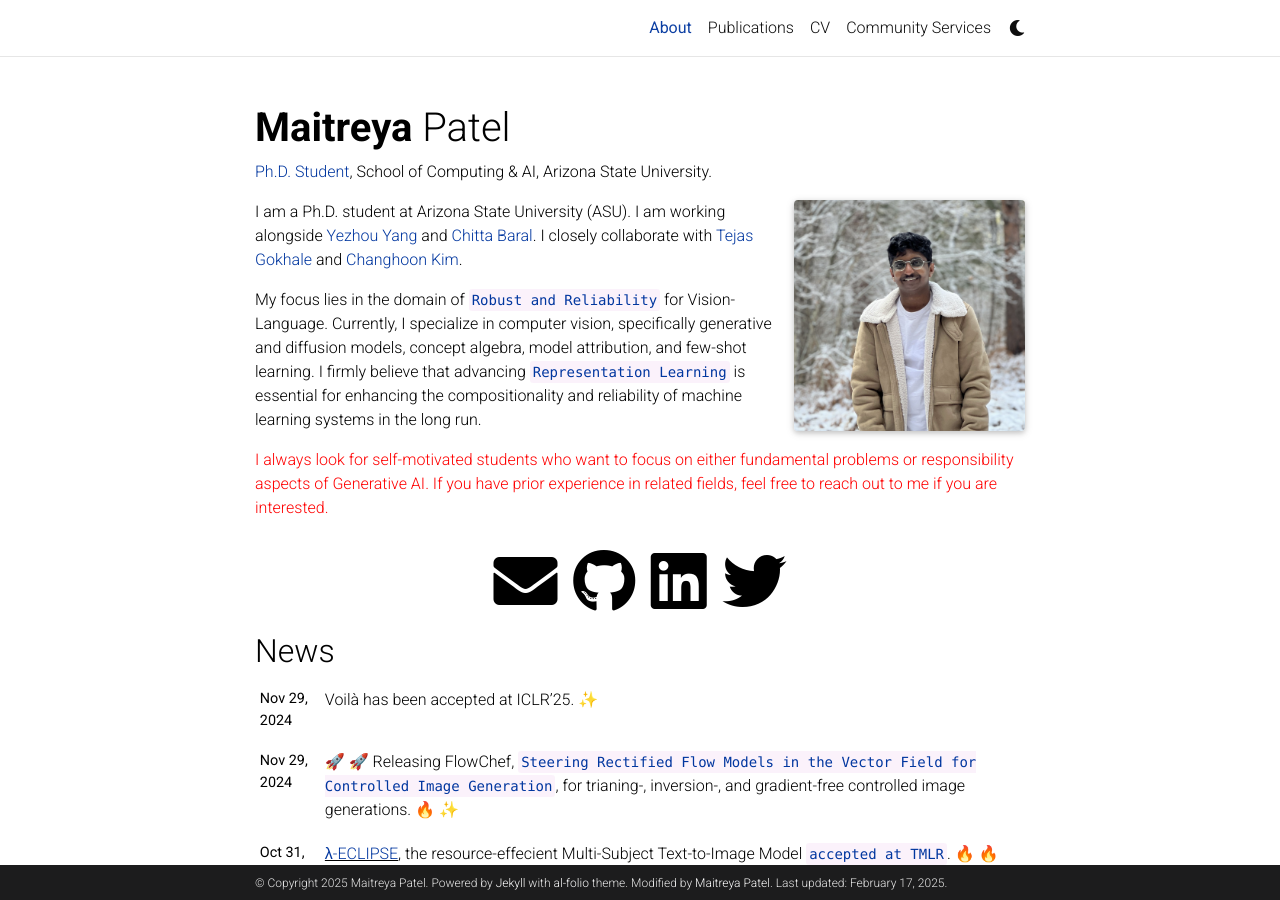
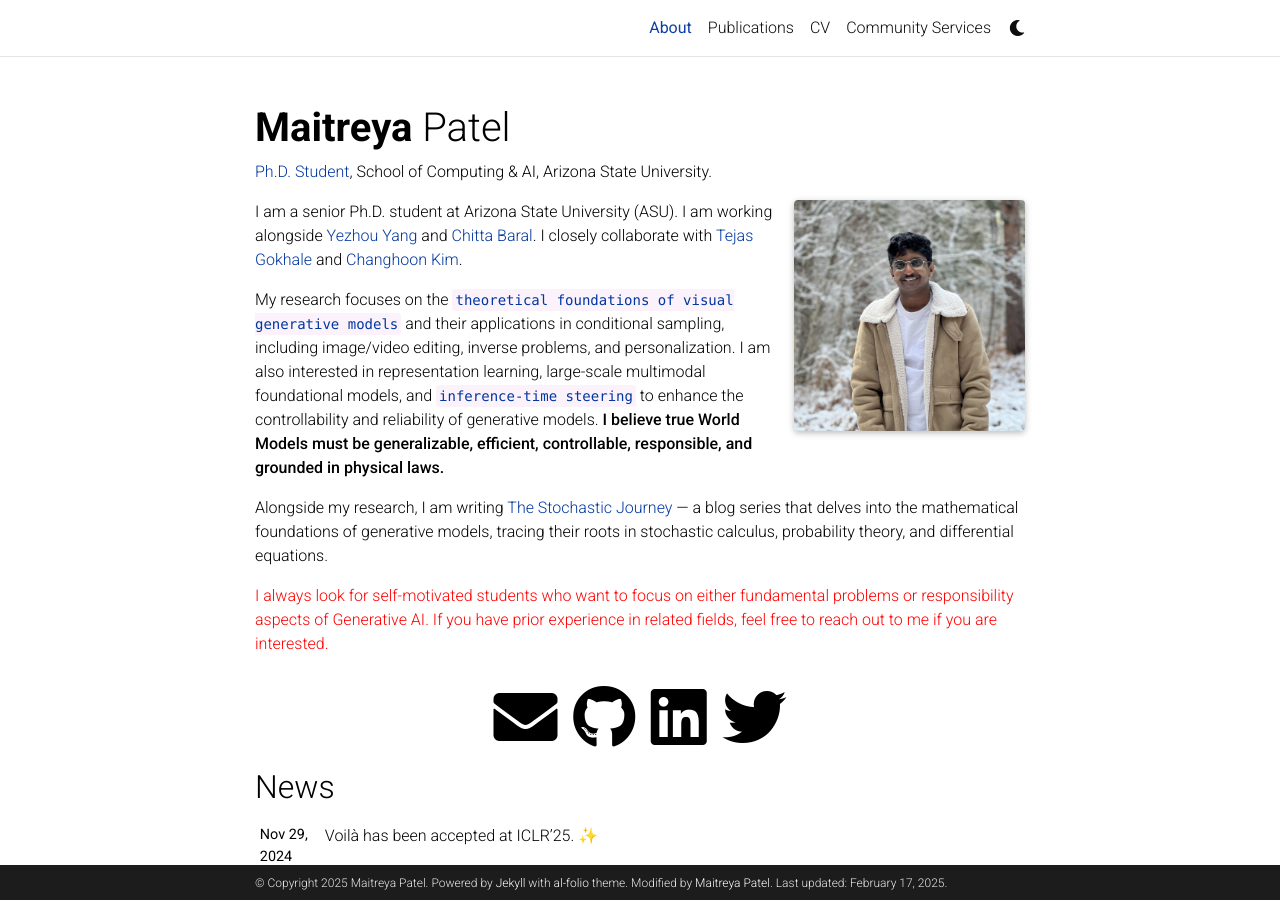
Before and after one commit to Maitreyapatel/maitreyapatel.github.io, a Jekyll site: the page built from _pages/about.md, in a window 1280 px wide and 900 px high. Built offline with Jekyll 4.4.1, drawn with Linux system fonts in a browser that asks for light colours; full-size pictures stand in for the smaller copies a plugin makes; emoji names are drawn with the system emoji font; comment, search, counter and statistics services are not loaded; a style sheet for code colours, icons or effects is not loaded.

Commit message:
about me updated

```diff
--- a/_pages/about.md
+++ b/_pages/about.md
@@ -15,10 +15,16 @@ selected_papers: true # includes a list of papers marked as "selected={true}"
 social: true  # includes social icons at the bottom of the page
 ---
 
-I am a Ph.D. student at Arizona State University (ASU). I am working alongside [Yezhou Yang](https://yezhouyang.engineering.asu.edu) and [Chitta Baral](https://cogintlab-asu.github.io/). I closely collaborate with [Tejas Gokhale](https://www.tejasgokhale.com) and [Changhoon Kim](https://sites.google.com/asu.edu/changhoonkim).
+I am a senior Ph.D. student at Arizona State University (ASU). I am working alongside [Yezhou Yang](https://yezhouyang.engineering.asu.edu) and [Chitta Baral](https://cogintlab-asu.github.io/). I closely collaborate with [Tejas Gokhale](https://www.tejasgokhale.com) and [Changhoon Kim](https://sites.google.com/asu.edu/changhoonkim).
 
 
-My focus lies in the domain of `Robust and Reliability` for Vision-Language. Currently, I specialize in computer vision, specifically generative and diffusion models, concept algebra, model attribution, and few-shot learning. I firmly believe that advancing `Representation Learning` is essential for enhancing the compositionality and reliability of machine learning systems in the long run.
+<!-- My research focuses on the `theoretical foundations of visual generative models` (e.g., diffusion and flow models) and their applications in conditional sampling, including personalization, inverse problems, and image/video editing. Additionally, I am interested in representation learning, the development of large-scale multimodal foundational models, and `inference-time steering/guiding` generative models dynamically at inference to improve controllability and reliability. **I firmly believe that true World Models must be generalizable, efficient, controllable, responsible, and grounded in physical laws.** -->
+
+My research focuses on the `theoretical foundations of visual generative models` and their applications in conditional sampling, including image/video editing, inverse problems, and personalization. I am also interested in representation learning, large-scale multimodal foundational models, and `inference-time steering` to enhance the controllability and reliability of generative models. **I believe true World Models must be generalizable, efficient, controllable, responsible, and grounded in physical laws.**
+
+Alongside my research, I am writing [The Stochastic Journey](https://the-stochastic-journey.github.io/) — a blog series that delves into the mathematical foundations of generative models, tracing their roots in stochastic calculus, probability theory, and differential equations.
+
+<!-- My focus lies in the domain of `Robust and Reliability` for Vision-Language. Currently, I specialize in computer vision, specifically generative and diffusion models, concept algebra, model attribution, and few-shot learning. I firmly believe that advancing `Representation Learning` is essential for enhancing the compositionality and reliability of machine learning systems in the long run. -->
 
 <!-- Aside from academics, I enjoy working on intriguing open-source projects. Recently, I have dedicated my free time to developing [reliability-checklist](https://github.com/Maitreyapatel/reliability-checklist) (v0.1.0 released) and [AInos](https://ainosai.com) (under review for product market fit). -->
 
```
